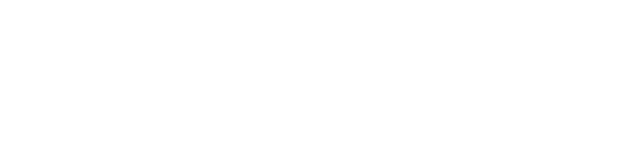
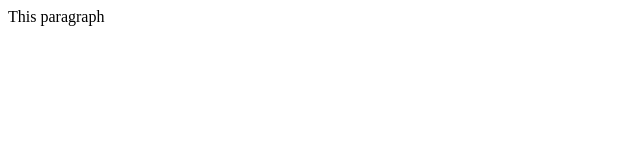
Before and after one commit to Maulana-king/akbarsy, a plain HTML site: page index.html in a window 1280 px wide. Shown: the whole page, without its empty margins (0-640 px from the left). Drawn offline with Linux system fonts and the light colour scheme.

Commit message:
Added paragraph

```diff
--- a/index.html
+++ b/index.html
@@ -2,4 +2,7 @@
     <head>
         <title>You love the sheep</title>
     </head>
+    <body>
+        <p>This paragraph</p>
+    </body>
 </html>
```
